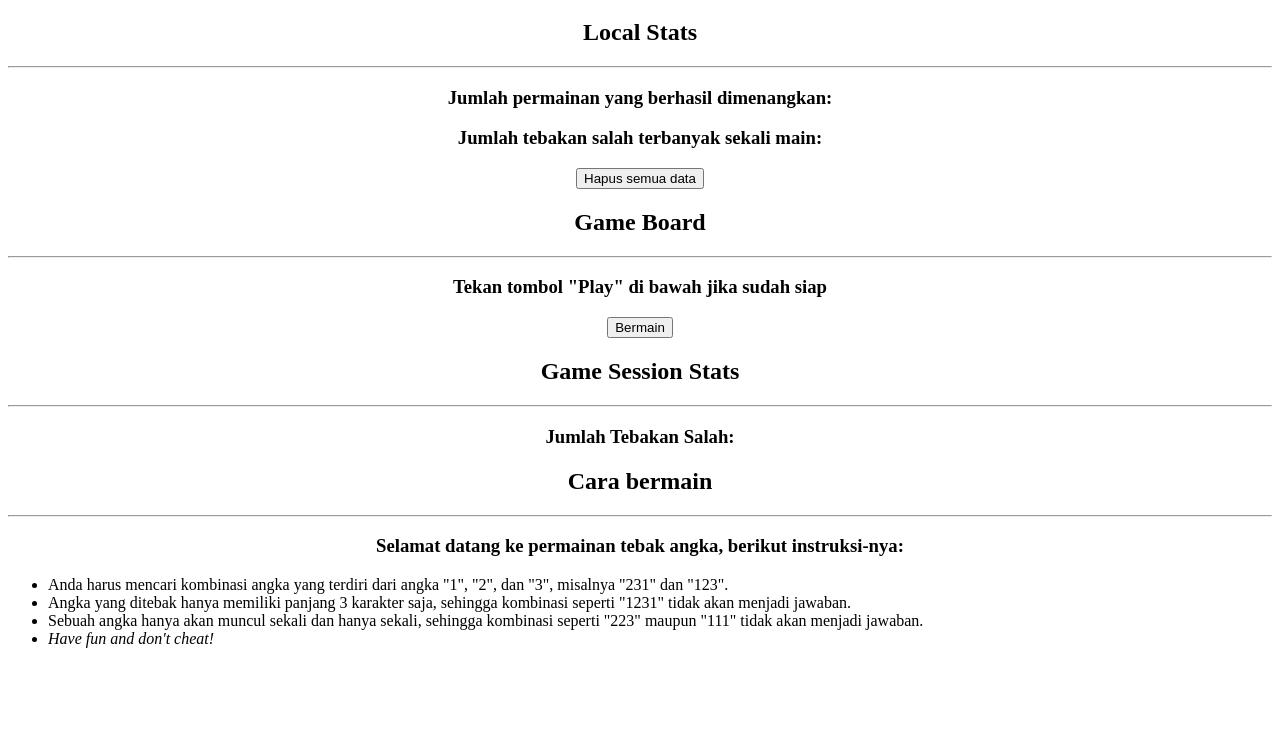
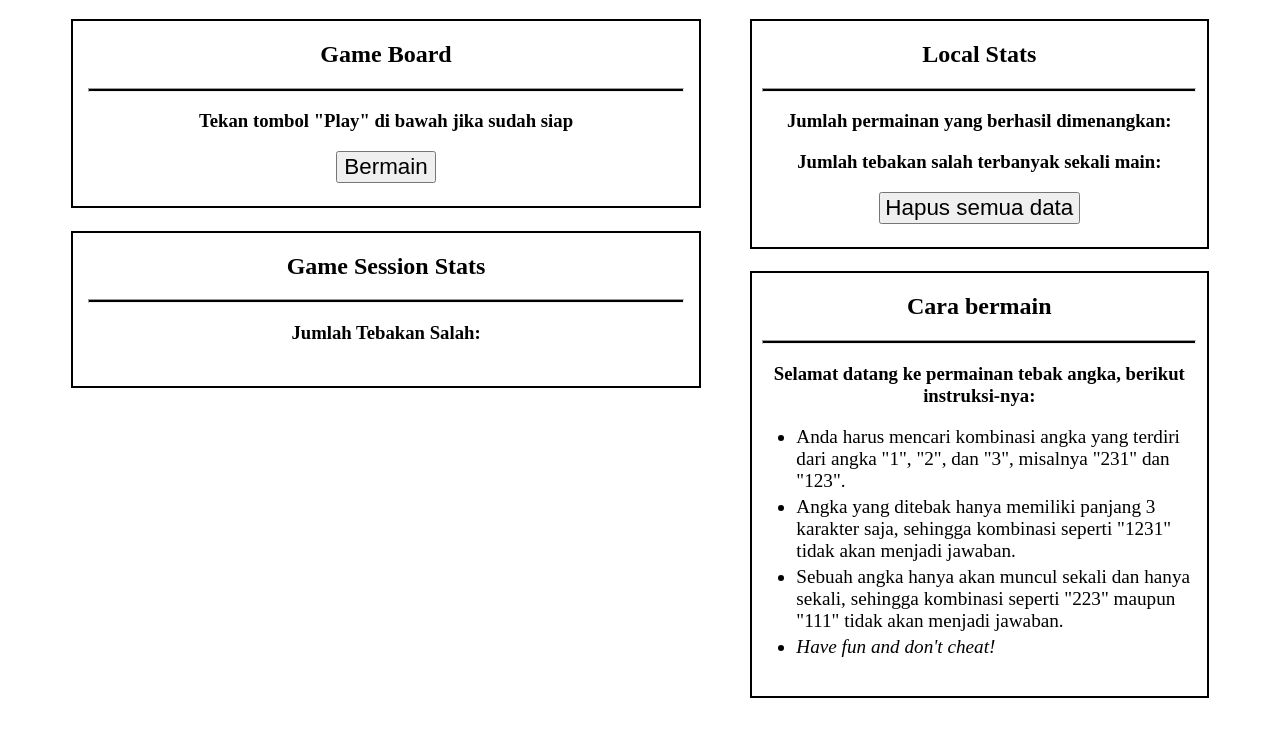
Before and after one commit to msuryaditriputraR/webStorage, a website: page index.html in a window 1280 px wide. Shown: the part 61-798 px from the top of the page. Drawn offline with Linux system fonts and the light colour scheme.

Commit message:
add style.css and linked it

```diff
--- /dev/null
+++ b/assets/css/style.css
@@ -0,0 +1,69 @@
+hr {
+    size: 2;
+    height: 2px;
+    color: black;
+    background-color: black;
+    width: 95%;
+}
+
+li {
+    margin-top: 1%;
+    margin-bottom: 1%;
+    font-size: 120%;
+}
+
+.contents {
+    margin-left: 5%;
+    margin-right: 5%;
+}
+
+.child-content {
+    border: 1px solid black;
+    border-width: 2px;
+    padding-bottom: 2%;
+    margin-bottom: 1%;
+}
+
+.button {
+    padding-left: 1%;
+    padding-right: 1%;
+    font-size: 140%
+}
+
+.answer-button {
+    margin-left: 2%;
+    margin-right: 2%;
+    padding: 2%;
+    font-size: 140%;
+    width: 12%;
+    ;
+}
+
+#total-stats {
+    float: right;
+    width: 40%;
+    height: 50%;
+}
+
+#gameboard {
+    float: left;
+    width: 55%;
+    height: 40%;
+}
+
+#session-stats {
+    float: left;
+    margin-top: 1%;
+    width: 55%;
+}
+
+#instructions {
+    float: right;
+    margin-top: 1%;
+    width: 40%;
+}
+
+#instructions-list {
+    margin-left: 1%;
+    margin-right: 1%;
+}
--- a/index.html
+++ b/index.html
@@ -6,6 +6,7 @@
     <meta http-equiv="X-UA-Compatible" content="IE=edge">
     <meta name="viewport" content="width=device-width, initial-scale=1.0">
     <title>Web Storage Game</title>
+    <link rel="stylesheet" href="assets/css/style.css">
 </head>
 
 <body align="center">
```
